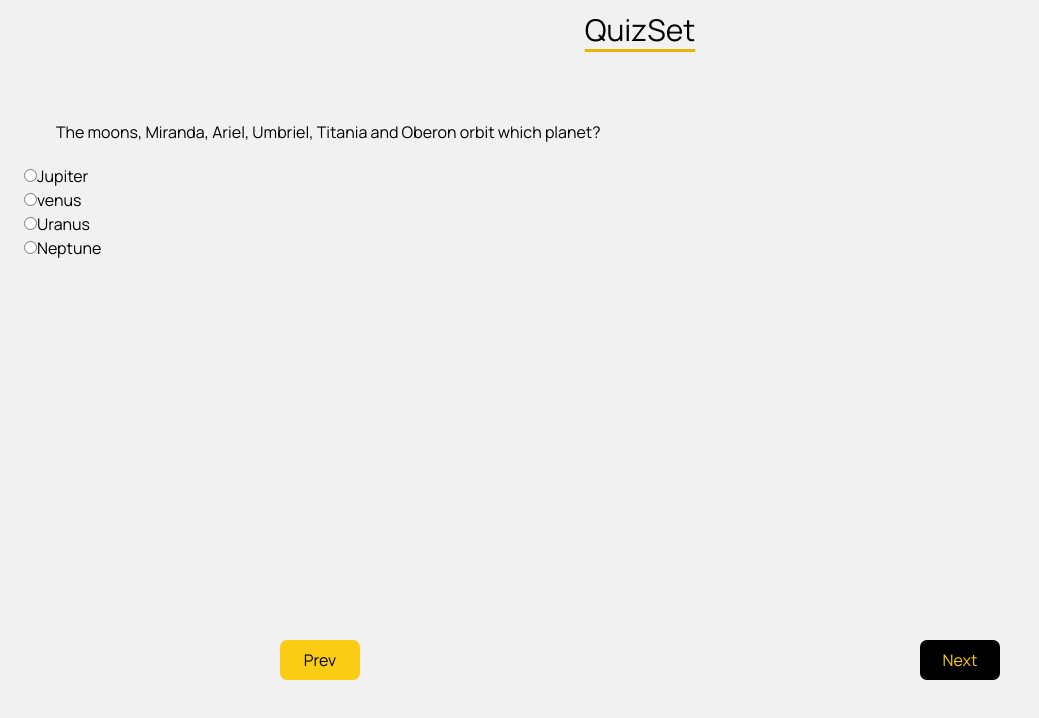
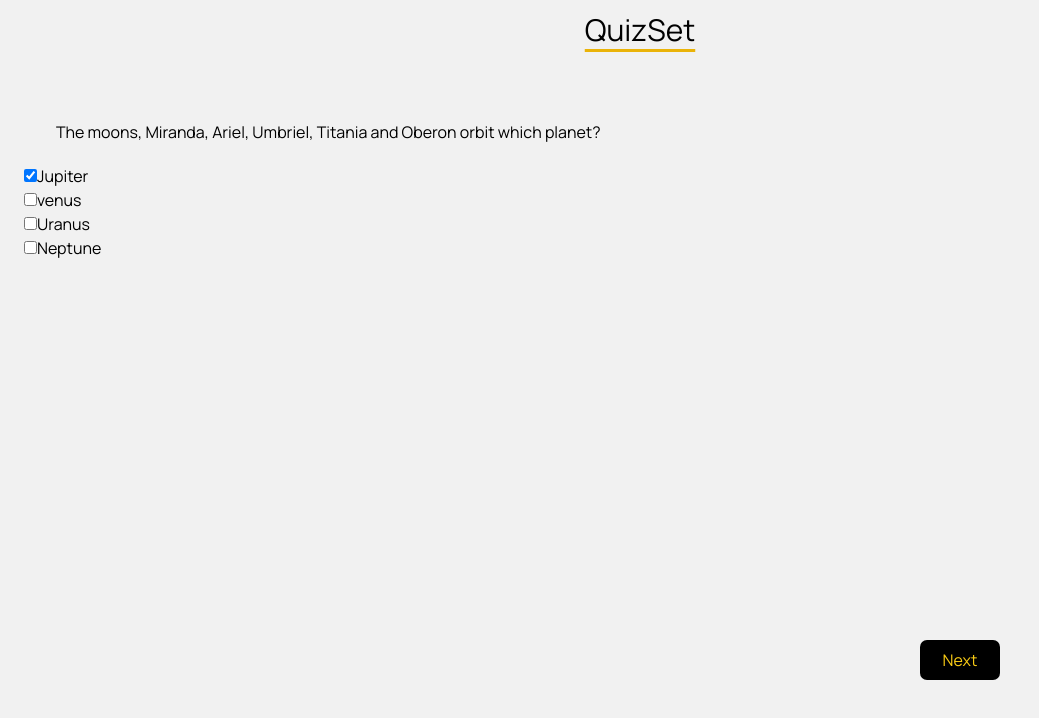
Before and after one commit to emmanueldindu/ExamApp-Frontend, a React (Create React App) app: page /quiz in a window 1280 px wide. Shown: the top 718 px of the page, without its empty margins (0-1039 px from the left). Built offline with nearby package versions, Linux system fonts and the light colour scheme.

Commit message:
📖 DOC:

```diff
--- a/src/components/Questions.jsx
+++ b/src/components/Questions.jsx
@@ -10,29 +10,48 @@ function Questions({onChecked}) {
   const dispatch = useDispatch()
 
   const [checked, setChecked] = useState(undefined)
-const trace = useSelector(state => state.questions.trace)
+  const [allChecked, setAllChecked] = useState(false);
+  const trace = useSelector(state => state.questions)
+
+  const result = useSelector(state => state.result.result)
+  // localStorage.setItem('result', result);
 
   const [{ isLoading, apiData, serverError }] = useFetchQuestion()
 
   const questions  = useSelector(state => state.questions.queue[state.questions.trace])
   // const trace = useSelector(state => state.questions.trace)
   useEffect(() => {
+console.log(result)
+    dispatch(updateResult({ trace, checked }))
+    // console.log(trace)
 
-    dispatch(updateResult({trace, checked}))
   }, [checked])
 
+
+
+    // const [value, setValue] = useState('')
+
+    // const handleChange = (event) => {
+    //   setValue(event.target.value)
+    //   localStorage.setItem('myKey', event.target.value)
+    // }
 
 
   function onSelect(i) {
     onChecked(i)
     setChecked(i)
+    // handleChange(i)
+
         // console.log(i)
   }
 
   if(isLoading) return <h3>isLoading</h3>
   if (isLoading) return <h3>{serverError || 'unknown error'}</h3>
 
-
+  function handleCheckAll() {
+    // console.log(result)
+    setAllChecked(!allChecked);
+}
 
 
 
@@ -48,13 +67,33 @@ const trace = useSelector(state => state.questions.trace)
               questions?.options.map((q, i) => (
                 <li key={i}>
                 <input
-                    type="radio"
+                    type="checkbox"
                       name="options"
-                      value={false}
+                    value={false}
+                    // className='custom-radio'
                       id={`q${i}-option`}
-                      onChange={() => onSelect(i)} />
+                    onChange={() => {
+                      onSelect(i)
+                      // handleChange(i)
+
+                      // setAllChecked(i)
+                    }
+
+                    }
+
+
+                    // checked={checked === result[trace] && checked !== undefined ? true : false}
+                  // checked={result[trace] == i ? checked : ''}
+                  // checked={result[trace]== i}
+                    checked={ false ? '' : result == i  }
+                    // checked={result[trace] == i ? checked : ''}
+                  // checked={checked}
+                    // checked={'' result[trace]== i}
+                    // checked={}
+
+                  />
                   <label className='text-primary' htmlFor={`q${i}-option`}>{q}</label>
-                  <div className="check "></div>
+                  {/* {let myValue = localStorage} */}
         </li>
               ))
             }
--- a/src/components/Quiz.jsx
+++ b/src/components/Quiz.jsx
@@ -72,9 +72,10 @@ const [check, setChecked] = useState(undefined)
 
       </div>
       <div className="grid grid-cols-2">
-      <button onClick={onPrev} className='bg-yellow-400 text-black items-center text-center relative mx-auto btnnn  hover:bg-white hover:text-yellow-400 active:bg-black focus:outline outline-black focus:ring focus:ring-black '>
-              Prev
-              </button>
+        {trace > 0 ?
+      <button onClick={onPrev} className='bg-yellow-400 text-black items-center text-center relative mx-auto btnnn  hover:bg-white hover:text-yellow-400 active:bg-black focus:outline outline-black focus:ring focus:ring-black '>Prev</button>
+      : <div></div>
+      }
               <button onClick={onNext} className='bg-black text-yellow-400 items-center text-center relative mx-auto btnnn  hover:bg-white active:bg-black focus:outline outline-black focus:ring focus:ring-black '>
               Next
               </button>
--- a/src/styles/index.css
+++ b/src/styles/index.css
@@ -33,7 +33,17 @@ body {
   height: 40px;
   font-size: 16px;
 }
+input[type="radio"] {
+  color: red;
+}
 
+.custom-radio {
+  color: red;
+}
+
+input[type="radio"]:checked {
+  color: red;
+}
 /* input[type=radio]:checked ~ .check {
   border: 5px solid yellow;
 }
```
